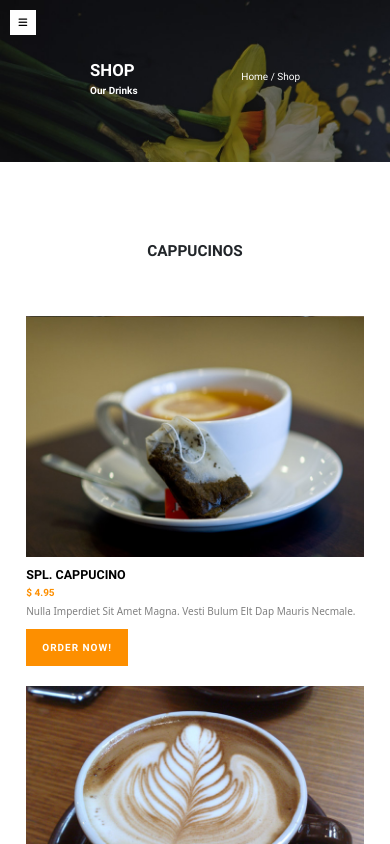
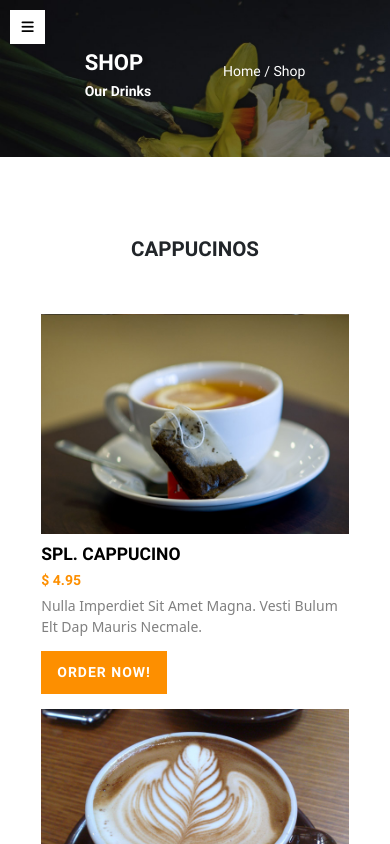
Before and after one commit to a-elshennawy/butter, a React (Vite) app: page /shop in a window 390 px wide. Shown: the top 844 px of the page. Built offline with nearby package versions, Linux system fonts and the light colour scheme.

Commit message:
shop / gallery res

```diff
--- a/src/Components/Gallery/Gallery.css
+++ b/src/Components/Gallery/Gallery.css
@@ -1,10 +1,13 @@
+:root {
+  font-size: 16px;
+}
+
 .gallery {
-
   .header {
-        background-image: url('/Images/site-img13.jpg');
+    background-image: url("/Images/site-img13.jpg");
     background-size: cover;
     background-repeat: no-repeat;
-        padding: 60px;
+    padding: 50px;
     justify-content: center;
     align-items: center;
 
@@ -31,7 +34,7 @@
         a {
           text-decoration: none;
           color: #fff;
-                    transition: all .3s ease-in-out;
+          transition: all 0.3s ease-in-out;
 
           &:hover {
             color: #fd8f00;
@@ -50,7 +53,6 @@
       margin: 0;
       padding: 0;
       cursor: pointer;
-            width: 20%;
       position: relative;
 
       .overlay {
@@ -59,7 +61,7 @@
         left: 35%;
         display: none;
         opacity: 0;
-                transition: all .5s ease-in-out;
+        transition: all 0.5s ease-in-out;
 
         h6 {
           color: #fff;
@@ -67,7 +69,7 @@
           font-family: regular;
           opacity: 0;
           z-index: 11;
-                    transition: all .5s ease-in-out;
+          transition: all 0.5s ease-in-out;
         }
       }
 
@@ -76,7 +78,7 @@
         margin: 0;
 
         img {
-                    transition: all .2s ease-in-out;
+          transition: all 0.2s ease-in-out;
         }
       }
 
@@ -94,43 +96,17 @@
           opacity: 1;
 
           h6 {
-
             opacity: 1;
           }
         }
       }
-
     }
   }
 }
 
 /* responsive */
 @media screen and (max-width: 992px) {
-    .gallery {
-        .photos {
-            .photo {
-                width: 30%;
+  :root {
+    font-size: 14px;
   }
 }
-    }
-}
-
-@media screen and (max-width: 768px) {
-    .gallery {
-        .photos {
-            .photo {
-                width: 40%;
-            }
-        }
-    }
-}
-
-@media screen and (max-width: 576px) {
-    .gallery {
-        .photos {
-            .photo {
-                width: 90%;
-            }
-        }
-    }
-}
--- a/src/Components/Gallery/Gallery.jsx
+++ b/src/Components/Gallery/Gallery.jsx
@@ -47,7 +47,7 @@ export default function Gallery() {
           <div className="photos row">
             {Photos.map((photo) => {
               return (
-                <div className="photo col-3 col-md-3 col-sm-5" key={photo.id}>
+                <div className="photo col-10 col-lg-3" key={photo.id}>
                   <div className="overlay">
                     <h6>our gallery</h6>
                   </div>
--- a/src/Components/Shop/Shop.css
+++ b/src/Components/Shop/Shop.css
@@ -1,12 +1,16 @@
+:root {
+  font-size: 16px;
+}
+
 .shop {
   text-align: center;
 
   .header {
     text-align: start;
-        background-image: url('/Images/site-img10.jpg');
+    background-image: url("/Images/site-img10.jpg");
     background-size: cover;
     background-repeat: no-repeat;
-        padding: 60px;
+    padding: 50px;
     justify-content: center;
     align-items: center;
 
@@ -33,7 +37,7 @@
         a {
           text-decoration: none;
           color: #fff;
-                    transition: all .3s ease-in-out;
+          transition: all 0.3s ease-in-out;
 
           &:hover {
             color: #fd8f00;
@@ -46,8 +50,9 @@
   .items {
     text-align: start;
     justify-content: center;
+    align-items: center;
     margin: 40px 0px;
-        gap: 10px;
+    gap: 5px;
 
     .category {
       text-align: center;
@@ -62,16 +67,10 @@
     .drink {
       margin: 0;
       padding: 0;
-            width: 20%;
 
       .img {
         position: relative;
         cursor: pointer;
-                transition: all .1s ease-in-out;
-
-                img {
-                    transition: all .1s ease-in;
-                }
       }
 
       .info {
@@ -93,7 +92,6 @@
         }
 
         .btn {
-
           padding: 10px 15px;
           border-radius: 0px;
           background-color: #fd8f00;
@@ -108,7 +106,6 @@
           }
         }
       }
-
     }
   }
 
@@ -128,38 +125,13 @@
 
     &:hover {
       background-color: #303030;
-
     }
   }
 }
 
 /* responsive */
 @media screen and (max-width: 992px) {
-    .shop {
-        .items {
-            .drink {
-                width: 30%;
+  :root {
+    font-size: 14px;
   }
 }
-    }
-}
-
-@media screen and (max-width: 768px) {
-    .shop {
-        .items {
-            .drink {
-                width: 40%;
-            }
-        }
-    }
-}
-
-@media screen and (max-width: 576px) {
-    .shop {
-        .items {
-            .drink {
-                width: 90%;
-            }
-        }
-    }
-}
--- a/src/Components/Shop/Shop.jsx
+++ b/src/Components/Shop/Shop.jsx
@@ -12,12 +12,42 @@ export default function Shop() {
   const navigate = useNavigate();
 
   useEffect(() => {
-    fetch("./API.json")
-      .then((response) => response.json())
-      .then((data) => setDrinks(data))
-      .catch((error) =>
-        console.log("Error fetching data from your API file", error)
-      );
+    const fetchDrinks = async () => {
+      try {
+        const response = await fetch("./API.json");
+        if (!response.ok) throw new Error("Failed to fetch drinks");
+        const data = await response.json();
+
+        // Add error handling for image loading
+        const drinksWithFallbacks = await Promise.all(
+          data.map(async (drink) => {
+            try {
+              // Test if image exists
+              await new Promise((resolve, reject) => {
+                const img = new Image();
+                img.onload = resolve;
+                img.onerror = reject;
+                img.src = drink.image;
+              });
+              return drink;
+            } catch {
+              return {
+                ...drink,
+                image: "/path/to/fallback-image.jpg" // Add fallback image
+              };
+            }
+          })
+        );
+
+        setDrinks(drinksWithFallbacks);
+      } catch (error) {
+        console.error("Error fetching drinks:", error);
+        // Set empty array or fallback data
+        setDrinks([]);
+      }
+    };
+
+    fetchDrinks();
   }, []);
 
   const orderClick = (drink) => {
@@ -47,6 +77,8 @@ export default function Shop() {
     localStorage.setItem("orderedDrinks", JSON.stringify(storedOrders));
     alert(`Drink "${drink.name}" has been added to your orders!`);
   };
+
+
 
   return (
     <>
@@ -83,10 +115,7 @@ export default function Shop() {
               .filter((drink) => drink.tag === "Cappucino")
               .map((drink) => {
                 return (
-                  <div
-                    className="drink col-sm-10 col-md-5 col-lg-4"
-                    key={drink.id}
-                  >
+                  <div className="drink col-lg-2 col-10" key={drink.id}>
                     <div className="img">
                       <img src={drink.image} alt={drink.name} />
                     </div>
@@ -109,13 +138,11 @@ export default function Shop() {
             <div className="col-10 category">
               <h3>Iced Coffees</h3>
             </div>
-            {drinks.filter((drink) => drink.tag === "iced coffee").map(
-              (drink) => {
+            {drinks
+              .filter((drink) => drink.tag === "iced coffee")
+              .map((drink) => {
                 return (
-                  <div
-                    className="drink col-sm-10 col-md-5 col-lg-4"
-                    key={drink.id}
-                  >
+                  <div className="drink col-lg-2 col-10" key={drink.id}>
                     <div className="img">
                       <img src={drink.image} alt={drink.name} />
                     </div>
@@ -134,8 +161,7 @@ export default function Shop() {
                     </div>
                   </div>
                 );
-              }
-            )}
+              })}
           </div>
 
           <button className="toOrders">
```
Lines whose indentation alone changed are shown as unchanged.
